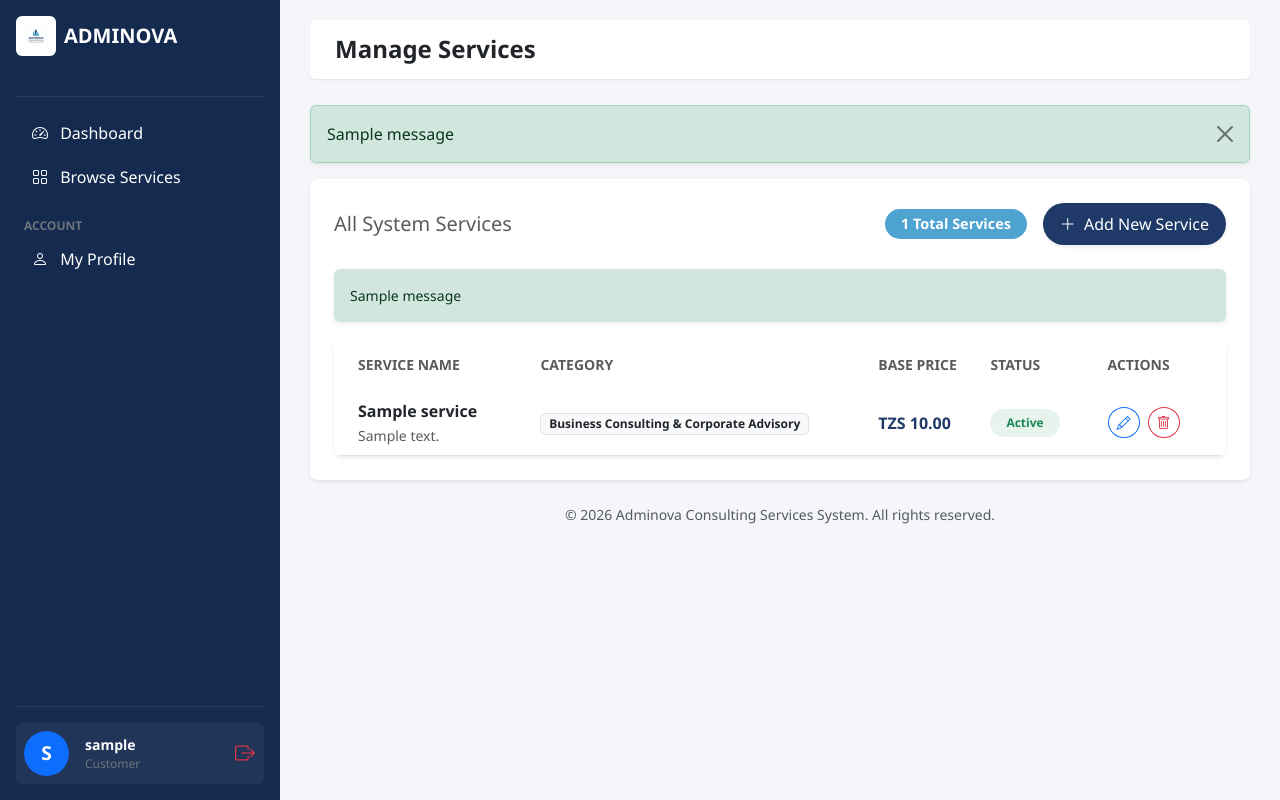
After one commit to kocha-design/Adminova-Booking-System, a Django app: page /services/manage-services/ in a window 1280 px wide. The commit adds this page. Run offline with Django 5.2, Linux system fonts and the light colour scheme; a user stored in the database is signed in; tables that the repository leaves empty hold one stand-in row (values such as "Sample post"); one stand-in notice (Sample message) is shown.

Commit message:
Added Manage Services dashboard for super admins to add, edit, and delete services

```diff
--- a/bookings/urls.py
+++ b/bookings/urls.py
@@ -9,4 +9,9 @@ urlpatterns = [
     path('my-bookings/', views.my_bookings, name='my_bookings'),
     path('dashboard/', views.admin_dashboard, name='admin_dashboard'),
     path('dashboard/update/<int:booking_id>/', views.update_booking_status, name='update_booking_status'),
+        # URLs za Kusimamia Huduma
+    path('manage-services/', views.manage_services, name='manage_services'),
+    path('manage-services/create/', views.service_form, name='create_service'),
+    path('manage-services/edit/<int:service_id>/', views.service_form, name='edit_service'),
+    path('manage-services/delete/<int:service_id>/', views.delete_service, name='delete_service'),
 ]
--- a/bookings/views.py
+++ b/bookings/views.py
@@ -64,3 +64,73 @@ def update_booking_status(request, booking_id):
             messages.success(request, f"Booking #{booking.id} updated successfully.")
 
     return redirect('bookings:admin_dashboard')
+
+# 1. View ya Kuonyesha Huduma Zote kwa Admin
+@login_required
+def manage_services(request):
+    if not request.user.is_superuser:
+        messages.error(request, "Access denied.")
+        return redirect('bookings:my_bookings')
+
+    # Chukua huduma zote (zilizofichwa na zilizo hai)
+    services = Service.objects.all().order_by('category')
+    return render(request, 'bookings/manage_services.html', {'services': services})
+
+
+# 2. View ya Kuongeza au Kurekebisha Huduma
+@login_required
+def service_form(request, service_id=None):
+    if not request.user.is_superuser:
+        messages.error(request, "Access denied.")
+        return redirect('bookings:my_bookings')
+
+    # Kama service_id imetolewa, tuna-edit. Kama haipo, tunaunda mpya.
+    if service_id:
+        service = get_object_or_404(Service, id=service_id)
+    else:
+        service = None
+
+    if request.method == 'POST':
+        name = request.POST.get('name')
+        category = request.POST.get('category')
+        description = request.POST.get('description')
+        base_price = request.POST.get('base_price') or None
+        is_active = request.POST.get('is_active') == 'on'
+
+        if service:
+            # Update iliyopo
+            service.name = name
+            service.category = category
+            service.description = description
+            service.base_price = base_price
+            service.is_active = is_active
+            service.save()
+            messages.success(request, f"Service '{name}' updated successfully.")
+        else:
+            # Tengeneza mpya
+            Service.objects.create(
+                name=name,
+                category=category,
+                description=description,
+                base_price=base_price,
+                is_active=is_active
+            )
+            messages.success(request, f"Service '{name}' created successfully.")
+
+        return redirect('bookings:manage_services')
+
+    return render(request, 'bookings/service_form.html', {'service': service})
+
+
+# 3. View ya Kufuta Huduma
+@login_required
+def delete_service(request, service_id):
+    if not request.user.is_superuser:
+        messages.error(request, "Access denied.")
+        return redirect('bookings:my_bookings')
+
+    service = get_object_or_404(Service, id=service_id)
+    service_name = service.name
+    service.delete()
+    messages.success(request, f"Service '{service_name}' deleted successfully.")
+    return redirect('bookings:manage_services')
--- /dev/null
+++ b/templates/bookings/manage_services.html
@@ -0,0 +1,79 @@
+{% extends 'dashboard_base.html' %}
+{% block title %}Manage Services — Adminova{% endblock %}
+{% block page_title %}Manage Services{% endblock %}
+
+{% block content %}
+<div class="d-flex justify-content-between align-items-center mb-4 flex-wrap gap-2">
+    <h5 class="text-muted mb-0">All System Services</h5>
+
+    <div class="d-flex align-items-center gap-3">
+        <span class="badge rounded-pill px-3 py-2" style="background-color: var(--adminova-sky); font-size: 0.9rem;">
+            {{ services|length }} Total Services
+        </span>
+        <a href="{% url 'bookings:create_service' %}" class="btn text-white shadow-sm px-3 py-2 rounded-pill" style="background-color: var(--adminova-navy);">
+            <i class="bi bi-plus-lg me-1"></i> Add New Service
+        </a>
+    </div>
+</div>
+
+{% if messages %}
+    {% for m in messages %}
+        <div class="alert alert-{{ m.tags }} small border-0 shadow-sm">{{ m }}</div>
+    {% endfor %}
+{% endif %}
+
+<div class="table-responsive bg-white rounded-3 shadow-sm border-0">
+    <table class="table table-hover align-middle mb-0">
+        <thead class="bg-light">
+            <tr>
+                <th class="py-3 px-4 border-0 text-muted small fw-bold">SERVICE NAME</th>
+                <th class="py-3 border-0 text-muted small fw-bold">CATEGORY</th>
+                <th class="py-3 border-0 text-muted small fw-bold">BASE PRICE</th>
+                <th class="py-3 border-0 text-muted small fw-bold">STATUS</th>
+                <th class="py-3 px-4 border-0 text-muted small fw-bold">ACTIONS</th>
+            </tr>
+        </thead>
+        <tbody>
+            {% for s in services %}
+            <tr>
+                <td class="px-4">
+                    <span class="fw-bold text-dark d-block">{{ s.name }}</span>
+                    <small class="text-muted">{{ s.description|truncatewords:8 }}</small>
+                </td>
+                <td><span class="badge bg-light text-dark border">{{ s.get_category_display }}</span></td>
+                <td class="fw-bold" style="color: var(--adminova-navy);">
+                    {% if s.base_price %}TZS {{ s.base_price }}{% else %}<span class="text-muted fst-italic">Not set</span>{% endif %}
+                </td>
+                <td>
+                    {% if s.is_active %}
+                        <span class="badge bg-success bg-opacity-10 text-success px-3 py-2 rounded-pill">Active</span>
+                    {% else %}
+                        <span class="badge bg-danger bg-opacity-10 text-danger px-3 py-2 rounded-pill">Hidden</span>
+                    {% endif %}
+                </td>
+                <td class="px-4">
+                    <div class="d-flex gap-2">
+                        <a href="{% url 'bookings:edit_service' s.id %}" class="btn btn-sm btn-outline-primary rounded-circle" title="Edit">
+                            <i class="bi bi-pencil"></i>
+                        </a>
+                        <form method="post" action="{% url 'bookings:delete_service' s.id %}" onsubmit="return confirm('Are you sure you want to delete this service?');">
+                            {% csrf_token %}
+                            <button type="submit" class="btn btn-sm btn-outline-danger rounded-circle" title="Delete">
+                                <i class="bi bi-trash"></i>
+                            </button>
+                        </form>
+                    </div>
+                </td>
+            </tr>
+            {% empty %}
+            <tr>
+                <td colspan="5" class="text-center py-5">
+                    <i class="bi bi-briefcase text-muted" style="font-size: 3rem; opacity: 0.5;"></i>
+                    <p class="text-muted mt-2">No services yet. Click "Add New Service" to start.</p>
+                </td>
+            </tr>
+            {% endfor %}
+        </tbody>
+    </table>
+</div>
+{% endblock %}
--- a/templates/includes/sidebar.html
+++ b/templates/includes/sidebar.html
@@ -25,6 +25,20 @@
         <!-- Kama ni Admin/Worker, aonekewe vitu vya Admin -->
         {% if user.is_company_staff %}
             <li class="mt-3 mb-1 ms-2 text-uppercase text-secondary fw-bold" style="font-size: 0.75rem;">Management</li>
+
+        <!-- Hapa ndipo tulipoongeza Users & Roles (Inaonekana kwa Superuser tu) -->
+            {% if user.is_superuser %}
+            <li class="nav-item mb-1">
+                <a href="{% url 'accounts:manage_users' %}" class="nav-link text-white {% if request.resolver_match.url_name == 'manage_users' %}active bg-primary{% endif %}">
+                    <i class="bi bi-person-gear me-2"></i> Users & Roles
+                </a>
+            </li>
+            <li class="nav-item mb-1">
+                <a href="{% url 'bookings:manage_services' %}" class="nav-link text-white {% if request.resolver_match.url_name == 'manage_services' %}active bg-primary{% endif %}">
+                    <i class="bi bi-tools me-2"></i> Manage Services
+                </a>
+            </li>
+            {% endif %}
 
             <li class="nav-item mb-1">
                 <a href="{% url 'bookings:admin_dashboard' %}" class="nav-link text-white {% if request.resolver_match.url_name == 'admin_dashboard' %}active bg-primary{% endif %}">
```
Also changed, not shown: templates/bookings/service_form.html (added, +64 -0 lines).
